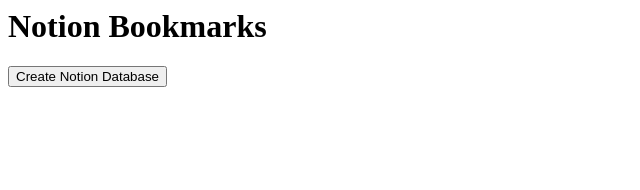
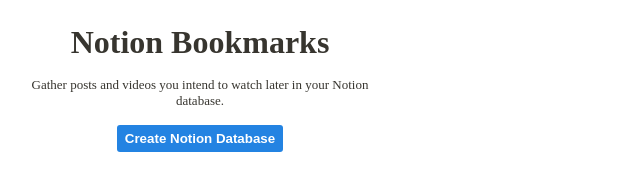
Before and after one commit to karam-koujan/NotionSave, a browser extension: page index.html in a window 1280 px wide. Shown: the whole page, without its empty margins (0-640 px from the left). Drawn offline with Linux system fonts and the light colour scheme.

Commit message:
chore: style the extention poppup

```diff
--- a/index.html
+++ b/index.html
@@ -3,13 +3,15 @@
     <meta charset="UTF-8">
     <meta name="viewport" content="width=device-width, initial-scale=1.0">
     <script src="./scripts/popup.js"></script>
+    <link rel="stylesheet" href="./popup.css">
     <title>Document</title>
 </head>
 <body>
-    <h1>
+    <h1 class="title">
       Notion Bookmarks
     </h1>
-    <button id="checkButton">
+    <p class="introduction">Gather posts and videos you intend to watch later in your Notion database.</p>
+    <button id="checkButton" class="createDb">
         Create Notion Database
     </button>
 </body>
--- /dev/null
+++ b/popup.css
@@ -0,0 +1,34 @@
+html{
+    width: 400px;
+}
+.title{
+    color: #37352f;
+    width: fit-content;
+    padding-block: 1rem;
+    margin: auto;
+}
+.introduction{
+    color: #37352f;
+    width: fit-content;
+    margin: auto;
+    font-size: 13px;
+    text-align: center;
+}
+.createDb{
+    background-color: #2383e2;
+    color: white;
+    text-transform: capitalize;
+    outline: none;
+    border: none;
+    font-weight: bold;
+    border-radius:3px ;
+    padding: 6px 8px;
+    margin-inline: auto;
+    margin-block: 1rem;
+    display: block;
+    cursor: pointer;
+    transition: opacity 0.5 ease-in;
+}
+.createDb:hover,.createDb:focus{
+  opacity: .8;
+}
--- a/scripts/popup.js
+++ b/scripts/popup.js
@@ -9,7 +9,7 @@
                 method:"POST",
                 "Content-Type":"application/json",
             }).then(()=>{
-                btn.textContent = "DataBase is created!!"
+                btn.textContent = "Database is created!!"
                 localStorage.setItem("isDbCreated",true)
 
             })
```
